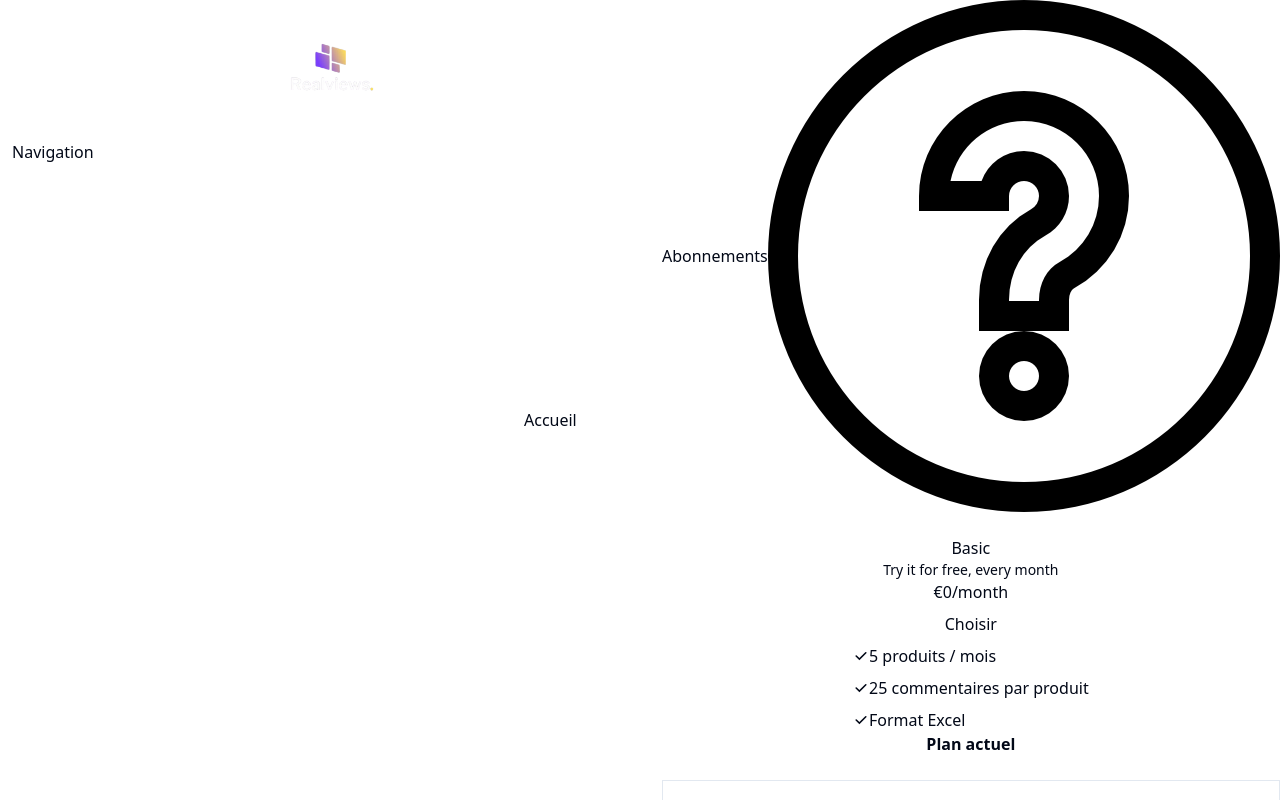
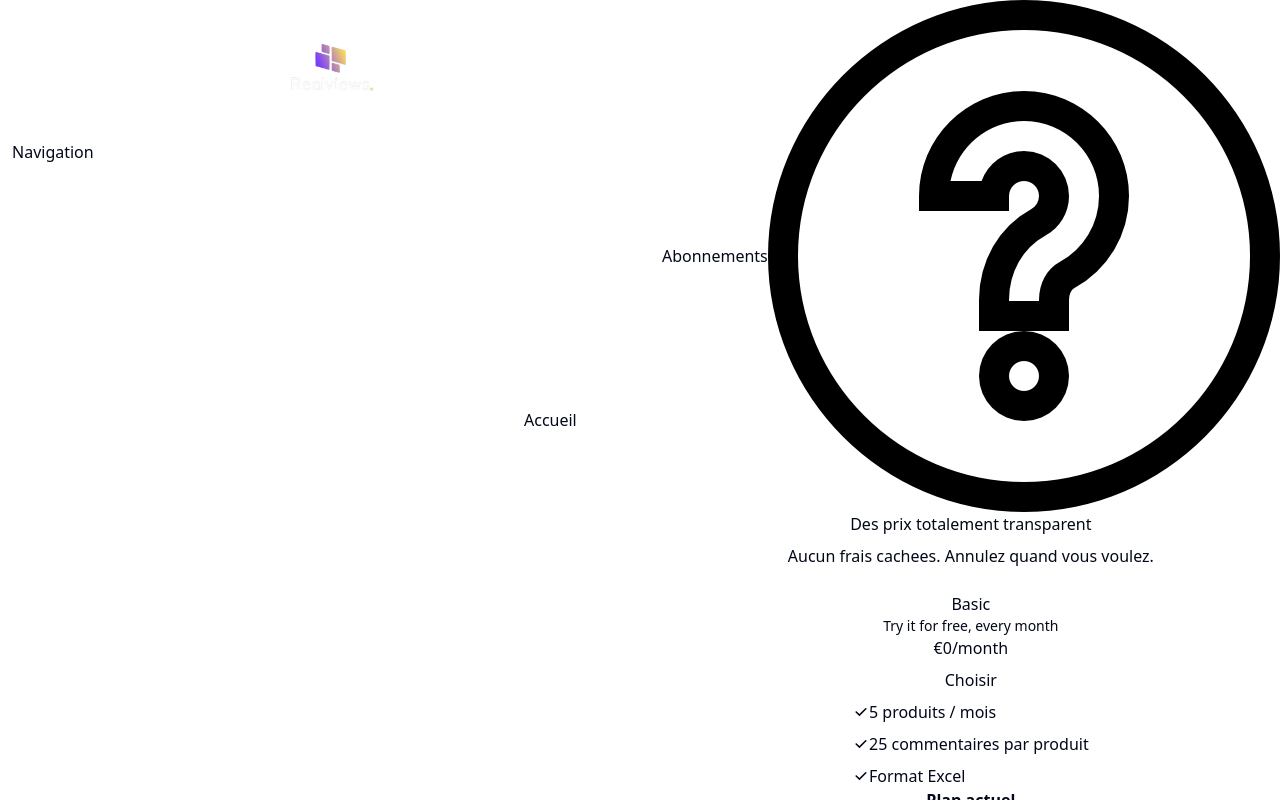
Before and after one commit to mehdi-stark/realviews, a Vue app: page /pricing in a window 1280 px wide. Shown: the top 802 px of the page. Built offline with nearby package versions, Linux system fonts and the light colour scheme; what vue3-lottie would draw is missing.

Commit message:
ajout titre pour page pricing

```diff
--- a/src/components/PricingPage.vue
+++ b/src/components/PricingPage.vue
@@ -1,5 +1,9 @@
 <template>
-    <HeaderComponent title="Abonnements" />
+  <HeaderComponent title="Abonnements" />
+  <div class="flex flex-col justify-center items-center space-y-2">
+    <h1 class="font-bold text-4xl mt-4">Des prix totalement <span class="text-custom-purple">transparent</span></h1>
+    <h3 class="font-bold text-xl text-slate-500">Aucun frais cachees. Annulez quand vous voulez.</h3>
+  </div>
   <div class="flex flex-col md:flex-row justify-center items-strech ml-2 mr-2 py-12 space-y-6 md:space-y-0 md:space-x-6">
     <PricingCard
     class="flex-grow"
```
